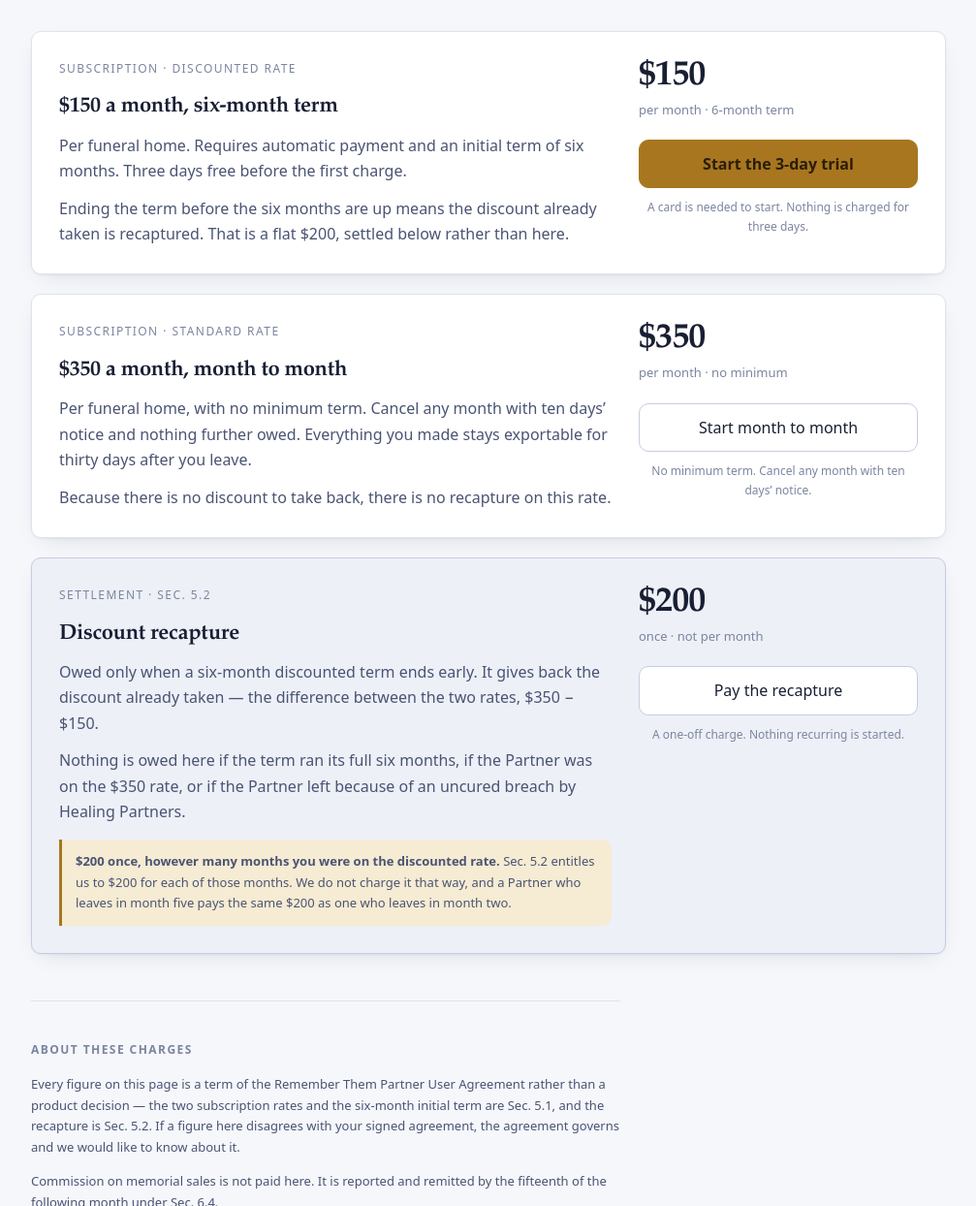
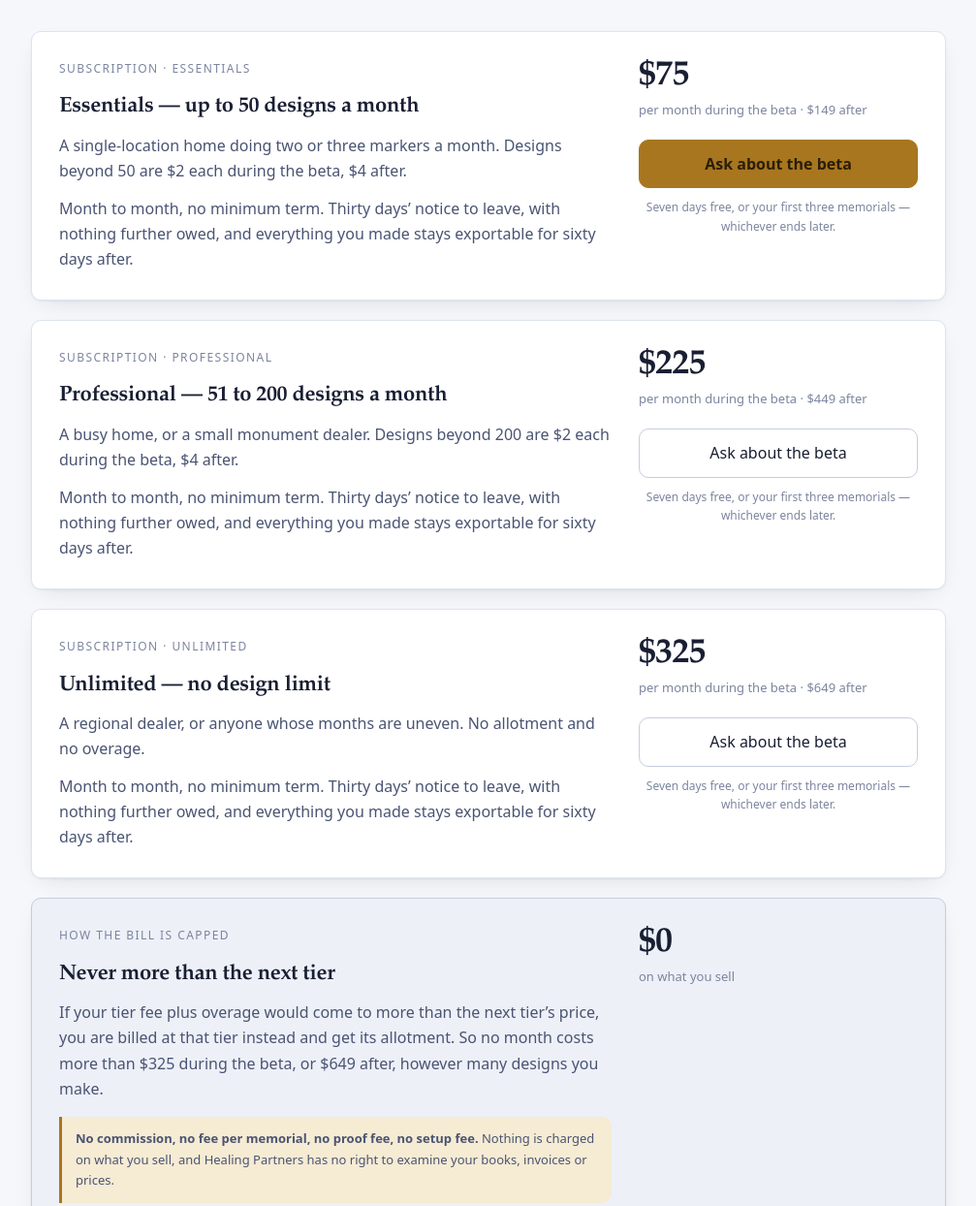
Before and after one commit to brandonjameshomer-ship-it/Healing-Partners, a website: page pay.html in a window 1280 px wide. Shown: the part 300-1544 px from the top of the page at 97% size, without its empty margins (136-1143 px from the left). Drawn offline with Linux system fonts and the light colour scheme.

Commit message:
Rewrite the three prototype pages to agreement Rev. 13
These were the last surfaces still selling the retired model. All three
now carry the same terms as the Shopify pages and the agreement itself.

Out: the $150 six-month rate, the $350 month-to-month alternative, the
flat $200 discount recapture, the commission rate table with its
professional-liability discount, "ten days' notice", and the three-day
trial.

In: Essentials / Professional / Unlimited at 50 / 51-200 / no limit,
priced $75 / $225 / $325 during the beta and $149 / $449 / $649 after;
$2 per design over the allotment during the beta, $4 after, on the two
metered tiers only; the ceiling that means no month costs more than the
next tier's price; the administrator included with each further person at
$75 during the beta; thirty days' notice; sixty days of export; and a
free trial of seven days or three memorial projects, whichever ends
later, with designs made during it not counted.

pay.html loses its discount-recapture item entirely, since there is no
longer a discounted term to recapture, and gains a panel explaining the
ceiling in its place. The FAQ answers about commission and cancellation
are rewritten on both pricing.html and for-funeral-homes.html, along with
the meta and og descriptions, which were advertising the old rates to
search engines and link previews.

All five test suites pass; every page still parses and carries the
contact footer, and none exposes a live payment button.

Co-Authored-By: Claude Opus 5 (1M context) <noreply@anthropic.com>
Claude-Session: https://claude.ai/code/session_01YMYArUjygvXeKpUgGWoAFi

```diff
--- a/pay.html
+++ b/pay.html
@@ -3,7 +3,7 @@
 <head>
 <meta charset="utf-8">
 <meta name="viewport" content="width=device-width, initial-scale=1">
-<meta name="description" content="Pay for a Remember Them subscription — $150 a month on a six-month term or $350 month to month — and settle a discount recapture if a six-month term ended early.">
+<meta name="description" content="Pay for a Remember Them subscription — three tiers from $75 a month during the beta, with no commission and no minimum term. Standard rates are ended early.">
 <meta name="robots" content="noindex">
 <title>Remember Them Payments</title>
 <style>
@@ -218,59 +218,73 @@
 
   <section class="items">
 
-    <!-- Sec. 5.1 — discounted rate -->
     <div class="item">
       <div>
-        <div class="who">Subscription &middot; discounted rate</div>
-        <h2>$150 a month, six-month term</h2>
-        <p>Per funeral home. Requires automatic payment and an initial term of six months. Three days free before the first charge.</p>
-        <p>Ending the term before the six months are up means the discount already taken is recaptured. That is a flat $200, settled below rather than here.</p>
+        <div class="who">Subscription &middot; essentials</div>
+        <h2>Essentials &mdash; up to 50 designs a month</h2>
+        <p>A single-location home doing two or three markers a month. Designs beyond 50 are $2 each during the beta, $4 after.</p>
+        <p>Month to month, no minimum term. Thirty days&rsquo; notice to leave, with nothing further
+          owed, and everything you made stays exportable for sixty days after.</p>
       </div>
       <div class="go">
-        <div class="price">$150</div>
-        <div class="per">per month &middot; 6-month term</div>
-        <a class="btn btn-primary" data-plan="term"
-           href="mailto:bhomer@healingpartners.us?subject=Remember%20Them%20%24150%20subscription">Start the 3-day trial</a>
-        <p class="after">A card is needed to start. Nothing is charged for three days.</p>
+        <div class="price">$75</div>
+        <div class="per">per month during the beta &middot; $149 after</div>
+        <a class="btn btn-primary" data-plan="essentials"
+           href="mailto:bhomer@healingpartners.us?subject=Remember%20Them%20Essentials">Ask about the beta</a>
+        <p class="after">Seven days free, or your first three memorials &mdash; whichever ends later.</p>
       </div>
     </div>
 
-    <!-- Sec. 5.1 — standard rate -->
     <div class="item">
       <div>
-        <div class="who">Subscription &middot; standard rate</div>
-        <h2>$350 a month, month to month</h2>
-        <p>Per funeral home, with no minimum term. Cancel any month with ten days&rsquo; notice and nothing further owed. Everything you made stays exportable for thirty days after you leave.</p>
-        <p>Because there is no discount to take back, there is no recapture on this rate.</p>
+        <div class="who">Subscription &middot; professional</div>
+        <h2>Professional &mdash; 51 to 200 designs a month</h2>
+        <p>A busy home, or a small monument dealer. Designs beyond 200 are $2 each during the beta, $4 after.</p>
+        <p>Month to month, no minimum term. Thirty days&rsquo; notice to leave, with nothing further
+          owed, and everything you made stays exportable for sixty days after.</p>
       </div>
       <div class="go">
-        <div class="price">$350</div>
-        <div class="per">per month &middot; no minimum</div>
-        <a class="btn" data-plan="monthly"
-           href="mailto:bhomer@healingpartners.us?subject=Remember%20Them%20%24350%20month-to-month">Start month to month</a>
-        <p class="after">No minimum term. Cancel any month with ten days&rsquo; notice.</p>
+        <div class="price">$225</div>
+        <div class="per">per month during the beta &middot; $449 after</div>
+        <a class="btn" data-plan="professional"
+           href="mailto:bhomer@healingpartners.us?subject=Remember%20Them%20Professional">Ask about the beta</a>
+        <p class="after">Seven days free, or your first three memorials &mdash; whichever ends later.</p>
       </div>
     </div>
 
-    <!-- Sec. 5.2 — discount recapture -->
+    <div class="item">
+      <div>
+        <div class="who">Subscription &middot; unlimited</div>
+        <h2>Unlimited &mdash; no design limit</h2>
+        <p>A regional dealer, or anyone whose months are uneven. No allotment and no overage.</p>
+        <p>Month to month, no minimum term. Thirty days&rsquo; notice to leave, with nothing further
+          owed, and everything you made stays exportable for sixty days after.</p>
+      </div>
+      <div class="go">
+        <div class="price">$325</div>
+        <div class="per">per month during the beta &middot; $649 after</div>
+        <a class="btn" data-plan="unlimited"
+           href="mailto:bhomer@healingpartners.us?subject=Remember%20Them%20Unlimited">Ask about the beta</a>
+        <p class="after">Seven days free, or your first three memorials &mdash; whichever ends later.</p>
+      </div>
+    </div>
+
     <div class="item settle">
       <div>
-        <div class="who">Settlement &middot; Sec. 5.2</div>
-        <h2>Discount recapture</h2>
-        <p>Owed only when a six-month discounted term ends early. It gives back the discount already taken &mdash; the difference between the two rates, $350 &minus; $150.</p>
-        <p>Nothing is owed here if the term ran its full six months, if the Partner was on the $350 rate, or if the Partner left because of an uncured breach by Healing Partners.</p>
+        <div class="who">How the bill is capped</div>
+        <h2>Never more than the next tier</h2>
+        <p>If your tier fee plus overage would come to more than the next tier&rsquo;s price, you are
+          billed at that tier instead and get its allotment. So no month costs more than $325 during
+          the beta, or $649 after, however many designs you make.</p>
         <div class="note">
-          <strong>$200 once, however many months you were on the discounted rate.</strong>
-          Sec. 5.2 entitles us to $200 for each of those months. We do not charge it that way, and
-          a Partner who leaves in month five pays the same $200 as one who leaves in month two.
+          <strong>No commission, no fee per memorial, no proof fee, no setup fee.</strong>
+          Nothing is charged on what you sell, and Healing Partners has no right to examine your
+          books, invoices or prices.
         </div>
       </div>
       <div class="go">
-        <div class="price">$200</div>
-        <div class="per">once &middot; not per month</div>
-        <a class="btn" data-plan="recapture"
-           href="mailto:bhomer@healingpartners.us?subject=Remember%20Them%20discount%20recapture">Pay the recapture</a>
-        <p class="after">A one-off charge. Nothing recurring is started.</p>
+        <div class="price">$0</div>
+        <div class="per">on what you sell</div>
       </div>
     </div>
 
@@ -278,8 +292,8 @@
 
   <section class="legal">
     <h2>About these charges</h2>
-    <p>Every figure on this page is a term of the Remember Them Partner User Agreement rather than a product decision &mdash; the two subscription rates and the six-month initial term are Sec. 5.1, and the recapture is Sec. 5.2. If a figure here disagrees with your signed agreement, the agreement governs and we would like to know about it.</p>
-    <p>Commission on memorial sales is not paid here. It is reported and remitted by the fifteenth of the following month under Sec. 6.4.</p>
+    <p>Every figure on this page is a term of the Remember Them Partner User Agreement rather than a product decision &mdash; the three subscription tiers, the design allotments, the per-design overage and the ceiling at the next tier are Sec. 6.2. If a figure here disagrees with your signed agreement, the agreement governs and we would like to know about it.</p>
+    <p>There is no commission on memorial sales. Sections 6.4 to 6.7 of the earlier agreement, which defined and reported one, are deleted in full.</p>
     <p>Healing Partners LLC, 111 SW 5th Avenue, Floor 5, Portland, Oregon 97204. Questions about an amount: <a href="mailto:bhomer@healingpartners.us">bhomer@healingpartners.us</a>.</p>
   </section>
 </main>
@@ -301,13 +315,11 @@
      full URL beginning https://buy.stripe.com/ -- a bare id such as
      "price_..." is not a payment link and will not work.
 
-     TERM_LINK      $150/month, six-month initial term (Sec. 5.1).
-     MONTHLY_LINK   $350/month, month to month (Sec. 5.1).
-     RECAPTURE_LINK The Sec. 5.2 discount recapture, charged as a flat
-                    $200 once. See the note below before changing it.
-
-     Any one left empty falls back to the email address already on its
-     button. Never leave a customer a button that goes nowhere.
+     All three are retired. They sold the pre-Rev.13 plan: $150 on a
+     six-month term, $350 month to month, and the Sec. 5.2 recapture that
+     went with the term. Rev. 13 has none of those. Rebuild them as three
+     Payment Links for Essentials / Professional / Unlimited before setting
+     anything here.
      ------------------------------------------------------------------ */
   /* DISABLED 9 Sep 2026 — these payment links sell the retired plan.
      Agreement Rev. 13 removes commission, removes the six-month term and
```
Also changed, not shown: for-funeral-homes.html (+38 -38 lines), pricing.html (+35 -23 lines).
